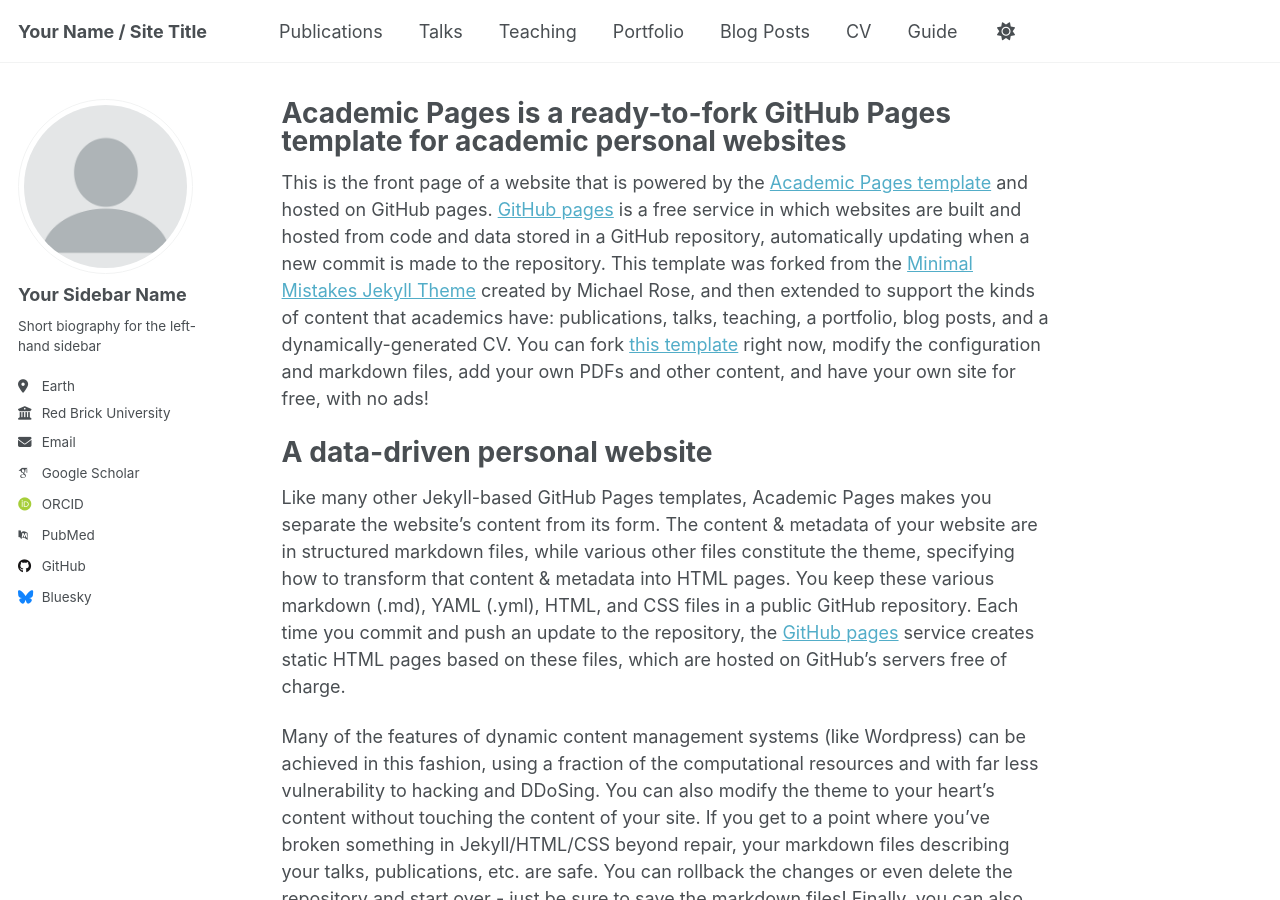
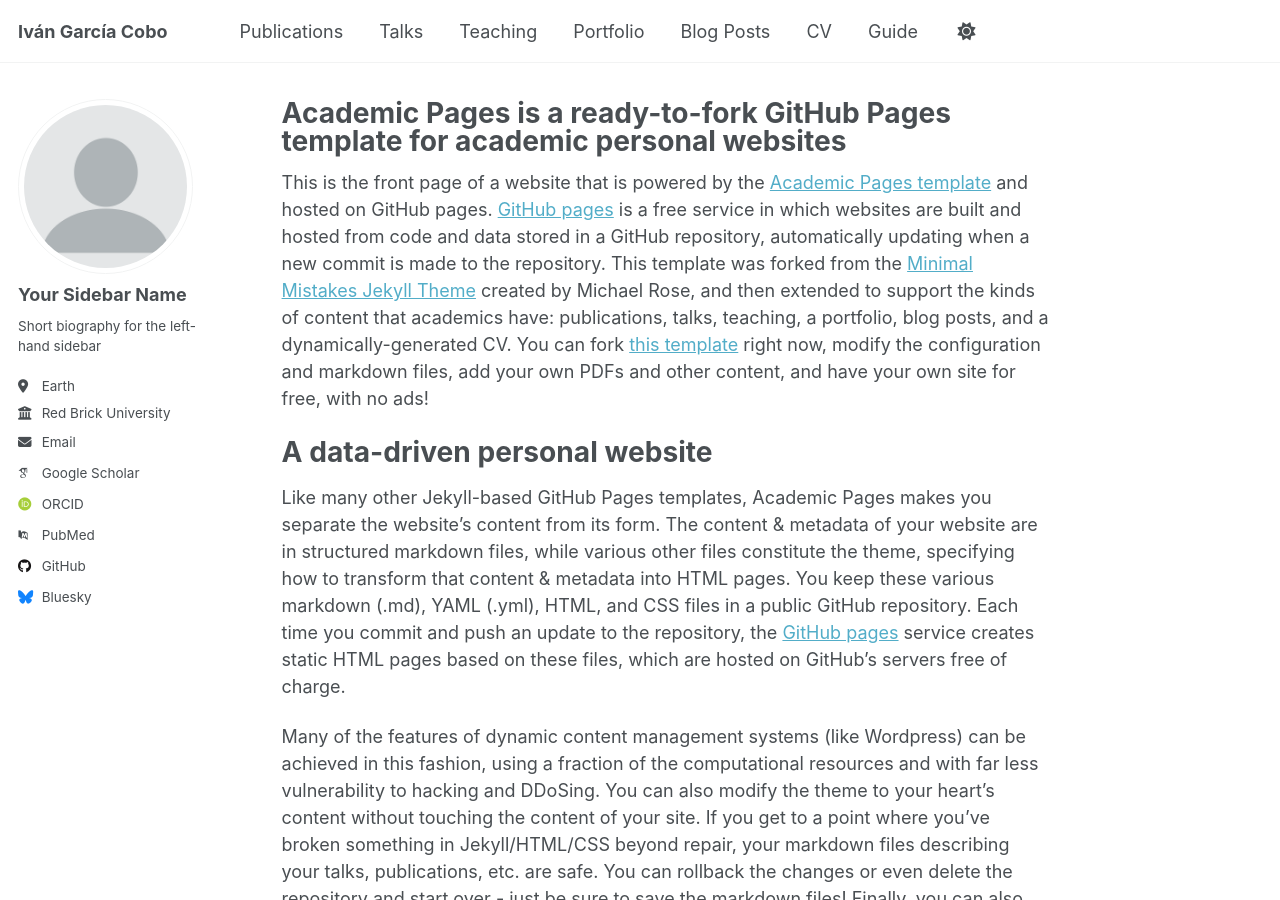
Before and after one commit to ivgarci/ivgarci.github.io, a Jekyll site: the page built from _pages/about.md, in a window 1280 px wide and 900 px high. Built offline with Jekyll 4.4.1, drawn with Linux system fonts in a browser that asks for light colours; some web fonts are replaced.

Commit message:
change name

```diff
--- a/_config.yml
+++ b/_config.yml
@@ -9,13 +9,13 @@
 # Basic Site Settings
 locale                   : "en-US"
 site_theme               : "default"
-title                    : "Your Name / Site Title"
+title                    : "Iván García Cobo"
 title_separator          : "-"
 name                     : &name "Your Name"
 description              : &description "personal description"
-url                      : https://academicpages.github.io # the base hostname & protocol for your site e.g. "https://[your GitHub username].github.io"
+url                      : https://ivgarci.github.io # the base hostname & protocol for your site e.g. "https://[your GitHub username].github.io"
 baseurl                  : "" # the subpath of your site, e.g. "/blog"
-repository               : "academicpages/academicpages.github.io"
+repository               : "ivgarci/ivgarci.github.io"
 
 # Site Author - The following control what appear as part of the author content on the side bar.
 #               If a field is blank the icon and link will not appear, otherwise it will be shown.
```
